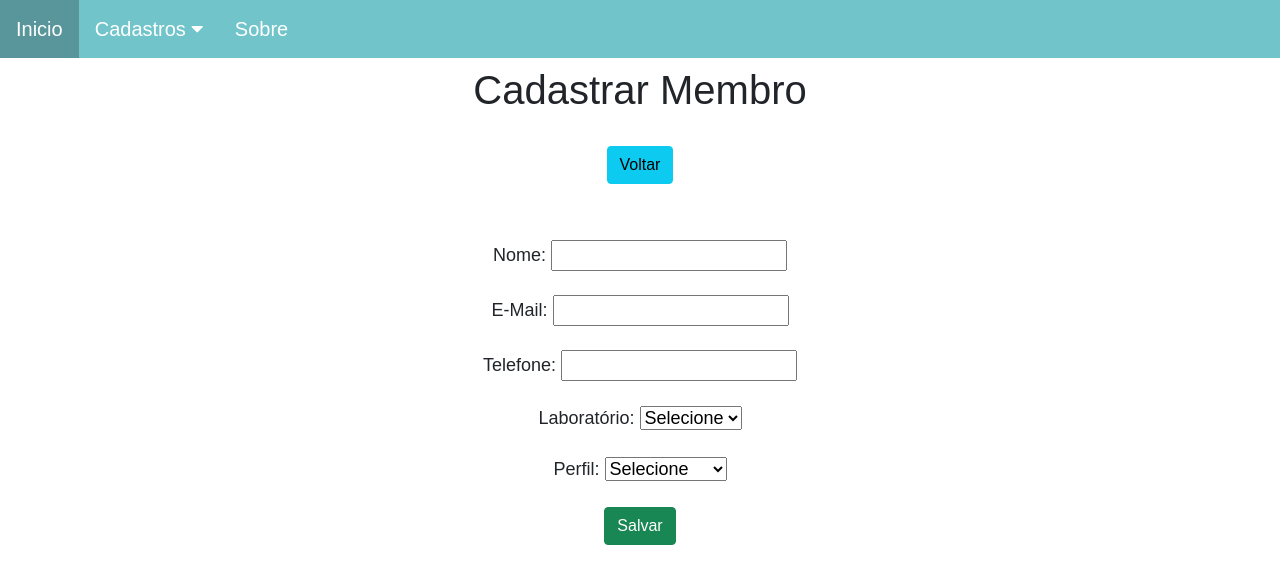
After one commit to Renildo15/Gestor-Lab, a Django app: page /membros/create/ in a window 1280 px wide. The commit adds this page. Shown: the top 584 px of the page. Run offline with Django 4.2, Linux system fonts and the light colour scheme; data comes from the database, SQL or seed files in the repository; data that the repository does not hold is empty.

Commit message:
Adicionada a função de editar membros #20

```diff
--- a/membros_app/forms.py
+++ b/membros_app/forms.py
@@ -17,4 +17,5 @@ class MembroForm(forms.ModelForm):
 
     def __init__(self, *args, **kwargs):
         super(MembroForm, self).__init__(*args, **kwargs)
-        self.fields['laboratorio', 'membro_perfil'].empty_label = "Selecione"
+        self.fields['laboratorio'].empty_label = "Selecione"
+        self.fields['membro_perfil'].empty_label = "Selecione"
--- a/membros_app/models.py
+++ b/membros_app/models.py
@@ -17,3 +17,6 @@ class Membro(models.Model):
     telefone = models.CharField(max_length=20)
     laboratorio = models.ForeignKey(Lab, on_delete=models.CASCADE)
     membro_perfil = models.ForeignKey(Perfil, on_delete=models.CASCADE)
+
+    def __str__(self):
+        return self.nome
--- /dev/null
+++ b/membros_app/templates/membro_form.html
@@ -0,0 +1,29 @@
+{% extends 'base.html' %}
+{% load static %}
+
+{% block title%}
+    Cadastrar Membro
+{% endblock title %}
+
+{% block content %}
+    <div class='col-8 m-auto pt-2 pb-2 text-center'>
+        <h1>Cadastrar Membro</h1>
+    </div>
+
+    <div class='col-8 m-auto pt-3 pb-2 text-center'>
+        <a href="/membros" class="btn btn-info">Voltar</a>
+    </div>
+
+    <div class='col-8 m-auto pt-4 pb-2 text-center'>
+        <form name="form" id="form" action="" method="post" autocomplete="off">
+            {% csrf_token %}
+            <div class='form-group mt-4'>Nome: {{form.nome}}</div>
+            <div class='form-group mt-4'>E-Mail: {{form.email}}</div>
+            <div class='form-group mt-4'>Telefone: {{form.telefone}}</div>
+            <div class='form-group mt-4'>Laboratório: {{form.laboratorio}}</div>
+            <div class='form-group mt-4'>Perfil: {{form.membro_perfil}}</div>
+            <div class='form-group mt-4'></div>
+            <input type="submit" class="btn btn-success" value="Salvar">
+        </form>
+    </div>
+{% endblock content %}
--- a/membros_app/urls.py
+++ b/membros_app/urls.py
@@ -3,4 +3,6 @@ from . import views
 
 urlpatterns = [
     path('', views.listar_membros, name = 'listar_membros'),
+    path('create/', views.form_membros, name = 'cadastrar_membro'),
+    path('<int:id>', views.form_membros, name = 'editar_membro'),
 ]
--- a/membros_app/views.py
+++ b/membros_app/views.py
@@ -1,9 +1,32 @@
 from django.shortcuts import render, redirect
 from .models import Membro
+from .forms import MembroForm
 
 # Create your views here.
 
 def listar_membros(request):
     membros = Membro.objects.all()
 
-    return render(request, 'list.html', {'membros': membros})
+    return render(request, 'membro_list.html', {'membros': membros})
+
+
+#Criar view do formulário
+
+def form_membros(request, id = 0):
+    if request.method == 'GET':
+        if id == 0:
+            form  = MembroForm()
+        else:
+            membro = Membro.objects.get(pk = id)
+            form  = MembroForm(instance = membro)
+        return render(request, 'membro_form.html', { 'form':form })
+    else:
+        if id == 0:
+            form  = MembroForm(request.POST)
+        else:
+            membro = Membro.objects.get(pk = id)
+            form  = MembroForm(request.POST, instance = membro)
+
+        if form.is_valid():
+            form.save()
+        return redirect('listar_membros')
```
Also changed, not shown: membros_app/templates/form.html (deleted, +0 -13 lines), membros_app/templates/membro_list.html (renamed from membros_app/templates/list.html, +9 -5 lines).
